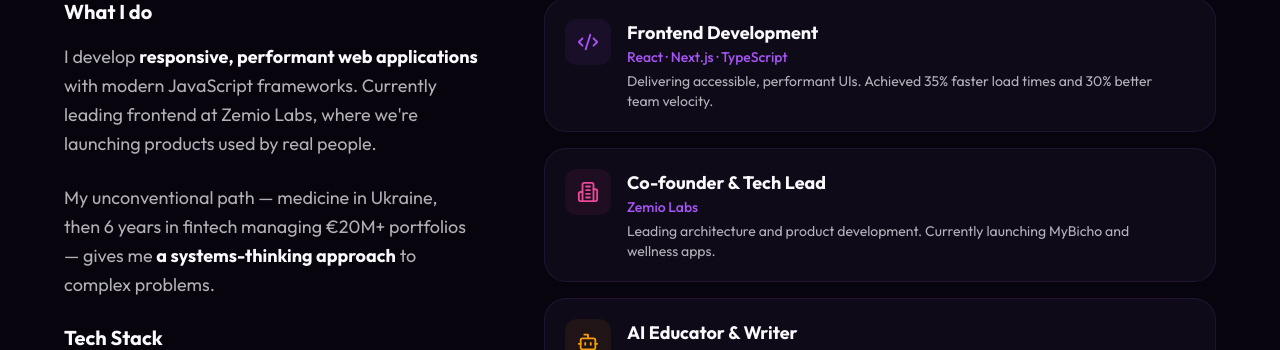
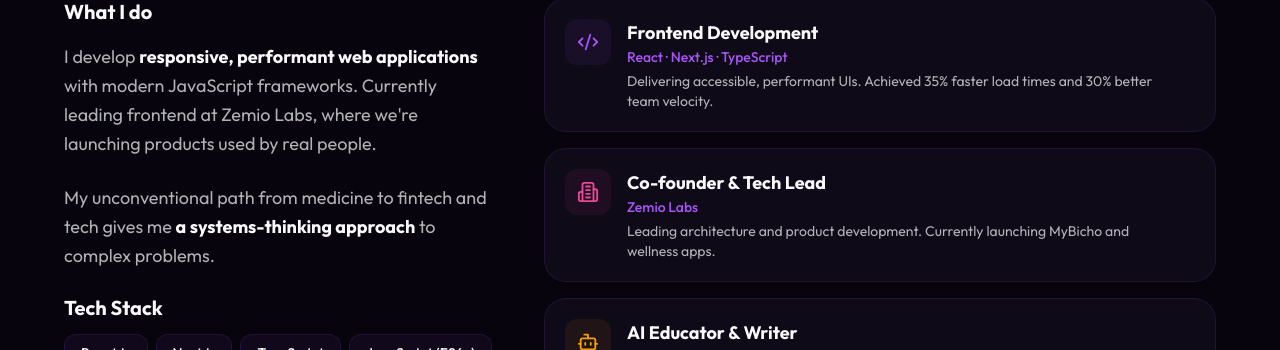
Before and after one commit to janeezy/React-Portfolio, a React (Create React App) app: page / in a window 1280 px wide. Shown: the part 1490-1840 px from the top of the page. Built offline with nearby package versions, Linux system fonts and the light colour scheme.

Commit message:
updated portfolio

```diff
--- a/src/components/Portfolio.js
+++ b/src/components/Portfolio.js
@@ -991,7 +991,7 @@ const Portfolio = () => {
                   className="text-lg leading-relaxed"
                   style={{ color: colors.textSecondary }}
                 >
-                  My unconventional path — medicine in Ukraine, then 6 years in fintech managing €20M+ portfolios —
+                  My unconventional path from medicine to fintech and tech
                   gives me{" "}
                   <strong style={{ color: colors.text }}>
                     a systems-thinking approach
@@ -1270,7 +1270,7 @@ const Portfolio = () => {
               Where I've worked
             </h2>
             <p className="text-lg mt-3" style={{ color: colors.textSecondary }}>
-              3+ years in frontend · 6 years in fintech ·{" "}
+              3+ years in frontend · 8 years in fintech ·{" "}
               <a
                 href="https://www.linkedin.com/in/janeezy/"
                 target="_blank"
```
Also changed, not shown: public/book-ai-prompts.png (added), 1 other file (tests, documents, lock files or other folders).
